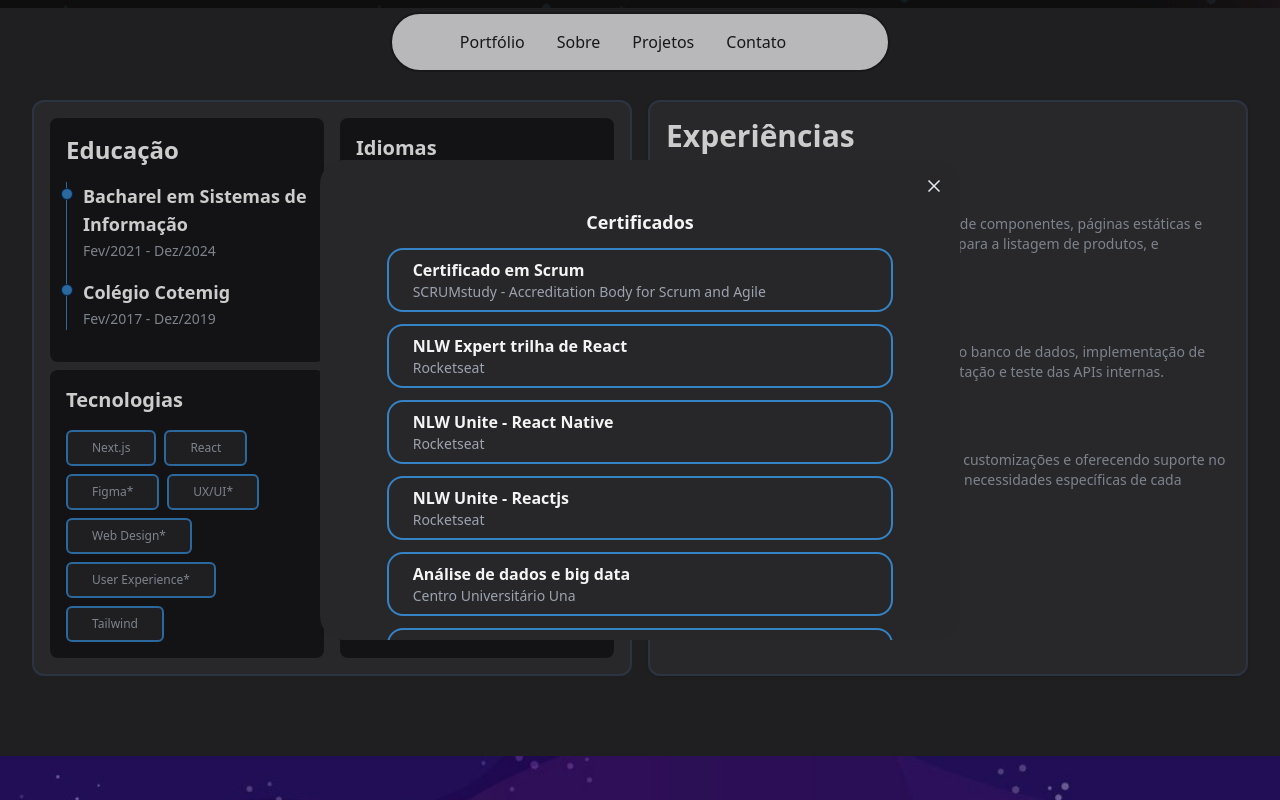
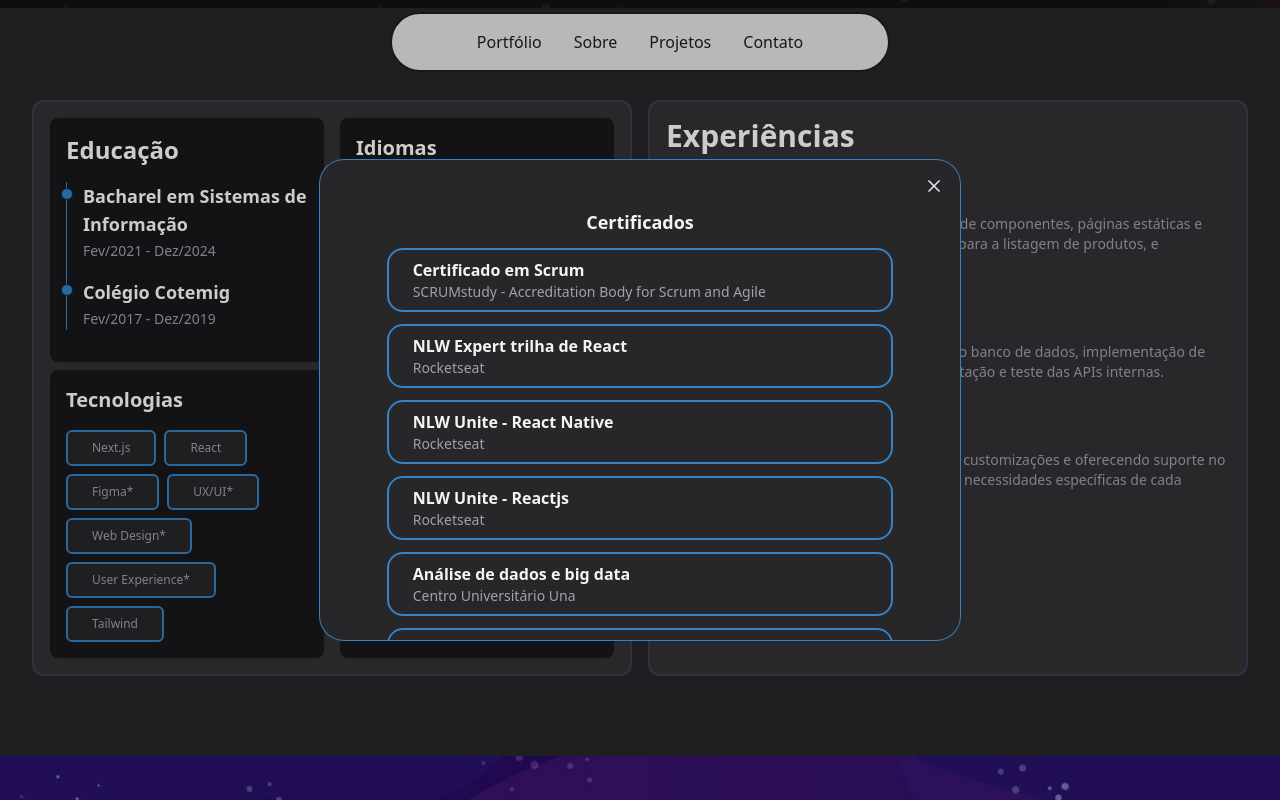
Before and after one commit to rodrigueslucas062/portfolio, a Next.js app: page / in a window 1280 px wide. Both pictures are taken after a click on the button "Exibir todos". Shown: the part 1003-1803 px from the top of the page. Built offline with nearby package versions, Linux system fonts and the light colour scheme.

Commit message:
🚸User experience improvements

```diff
--- a/src/components/banner/Banner.jsx
+++ b/src/components/banner/Banner.jsx
@@ -105,7 +105,7 @@ const Banner = () => {
                 </TrackVisibility>
                 <TrackVisibility>
                     {({ isVisible }) => (
-                        <div className="invisible md:visible max-2xl:w-1/4 max-2xl:h-1/4 absolute top-8 right-4 mt-4 mr-4">
+                        <div className="invisible md:visible w-2/6 h-2/6 max-2xl:w-1/4 max-2xl:h-1/4 absolute top-8 right-4 mt-4">
                             <div className={isVisible ? "animate__animated animate__zoomIn" : ""}>
                                 <Image src={headerImg} alt="Header Img" />
                             </div>
--- a/src/components/habilidades/certificados.js
+++ b/src/components/habilidades/certificados.js
@@ -39,7 +39,7 @@ const Certificados = ({ link, titulo, descricao }) => {
     <Link
       href={link}
       target="_blank"
-      className="bg-zinc-800 py-2 px-6 rounded-2xl border-2 border-azul-claro flex items-center"
+      className="bg-zinc-800 py-2 px-6 rounded-2xl border-2 border-azul-claro flex items-center hover:bg-white/5"
     >
       <div className="flex flex-col space">
         <strong className="font-semi-bold">{titulo}</strong>
--- a/src/components/navbar/Navbar.jsx
+++ b/src/components/navbar/Navbar.jsx
@@ -52,13 +52,13 @@ const Navbar = () => {
                     ))}
                 </ul>
                 <Dialog.Root>
-                    <Dialog.Trigger className="lg:invisible bg-zinc-200 hover:bg-zinc-400 text-zinc-900 hover:text-zinc-200 p-2 rounded-full">
+                    <Dialog.Trigger className="lg:hidden bg-zinc-200 hover:bg-zinc-400 text-zinc-900 hover:text-zinc-200 p-2 rounded-full">
                         <MoreHorizontal size={18} />
                     </Dialog.Trigger>
 
                     <Dialog.Portal>
                         <Dialog.DialogOverlay className="inset-0 fixed bg-black/70">
-                            <Dialog.DialogContent className="fixed z-10 inset-0 md:inset-auto max-md:top-[55%] lg:top-1/2 md:left-1/2 md:-translate-x-1/2 md:-translate-y-1/2 md:max-w-[640px] w-full md:h-[65vh] bg-zinc-800 max-md:rounded-t-3xl lg:rounded-3xl flex flex-col outline-none overflow-hidden">
+                            <Dialog.DialogContent className="fixed z-10 inset-0 md:inset-auto max-md:top-[50%] lg:top-1/2 md:left-1/2 md:-translate-x-1/2 md:-translate-y-1/2 md:max-w-[640px] w-full md:h-[65vh] bg-zinc-800 max-md:rounded-t-3xl lg:rounded-3xl flex flex-col outline-none overflow-hidden">
                                 <Dialog.Close className="hover:bg-gray-300 p-2 rounded-full absolute top-2 right-2 text-gray-200 hover:text-zinc-800">
                                     <X className="size-5" />
                                 </Dialog.Close>
--- a/src/components/sobre/Sobre.jsx
+++ b/src/components/sobre/Sobre.jsx
@@ -62,17 +62,16 @@ const Sobre = () => {
                                     <Dialog.Trigger>
                                         <div className="text-sm text-gray-400 flex gap-2 items-center hover:bg-zinc-800 px-2 py-1 rounded-md hover:ring-1 ring-azul-claro">
                                             Exibir todos
-                                            <ExternalLink size={12} />
                                         </div>
                                     </Dialog.Trigger>
 
                                     <Dialog.Portal>
                                         <Dialog.DialogOverlay className="inset-0 fixed bg-black/20">
-                                            <Dialog.DialogContent className="fixed z-10 inset-0 md:inset-auto max-md:top-[40%] lg:top-1/2 md:left-1/2 md:-translate-x-1/2 md:-translate-y-1/2 md:max-w-[640px] w-full md:h-[60vh] bg-zinc-800 max-md:rounded-t-3xl lg:rounded-3xl flex flex-col outline-none overflow-hidden">
+                                            <Dialog.DialogContent className="fixed z-10 inset-0 md:inset-auto max-md:top-[40%] lg:top-1/2 md:left-1/2 md:-translate-x-1/2 md:-translate-y-1/2 md:max-w-[640px] w-full md:h-[60vh] bg-zinc-800 max-md:rounded-t-3xl lg:rounded-3xl flex flex-col outline-none overflow-hidden ring-1 ring-azul-claro">
                                                 <Dialog.Close className="hover:bg-gray-300 p-2 rounded-full absolute top-2 right-2 hover:text-zinc-900 text-gray-200">
                                                     <X className="size-5" />
                                                 </Dialog.Close>
-                                                <div className="flex justify-center p-4">
+                                                <div className="flex justify-center p-4 overflow-x-hidden">
                                                     <div className="rounded-lg mt-8 inline-block w-5/6 space-y-3">
                                                         <h2 className="font-semibold text-center text-lg">Certificados</h2>
                                                         <CertificadosGridModal />
```
